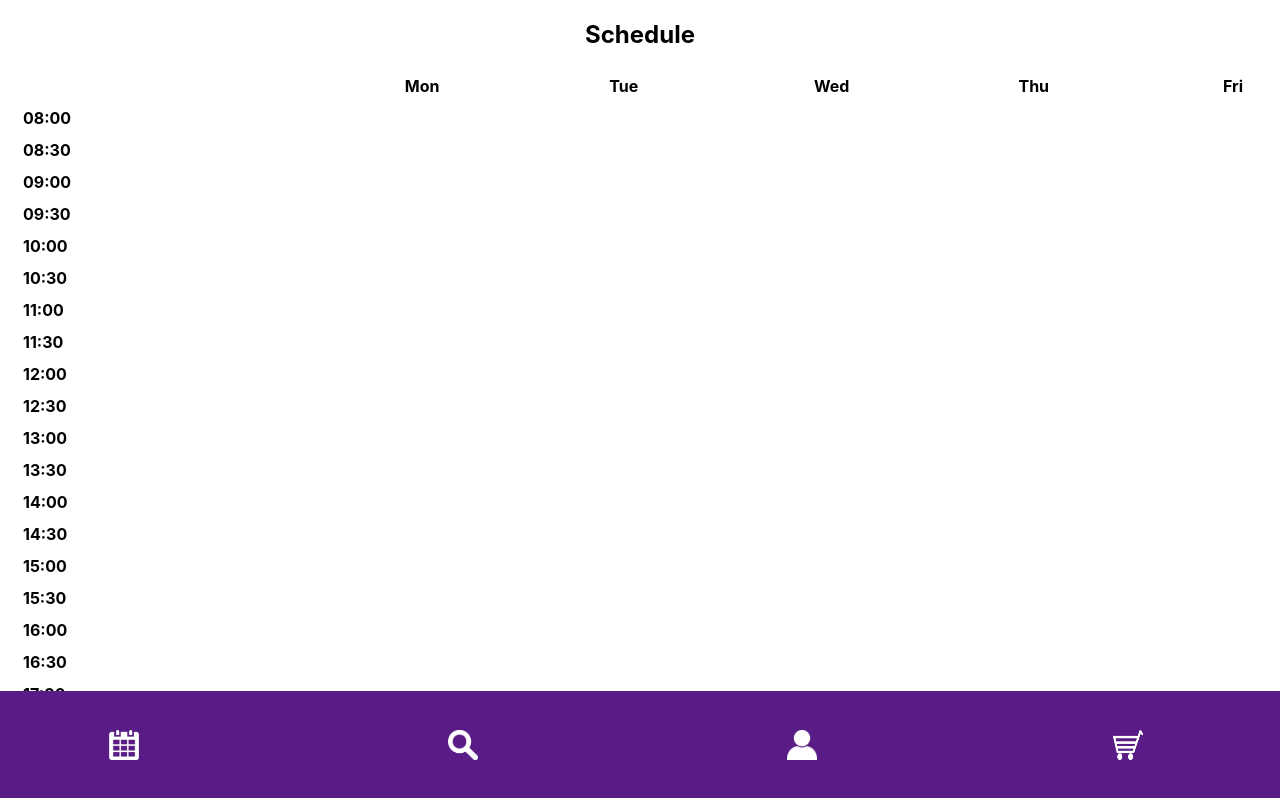
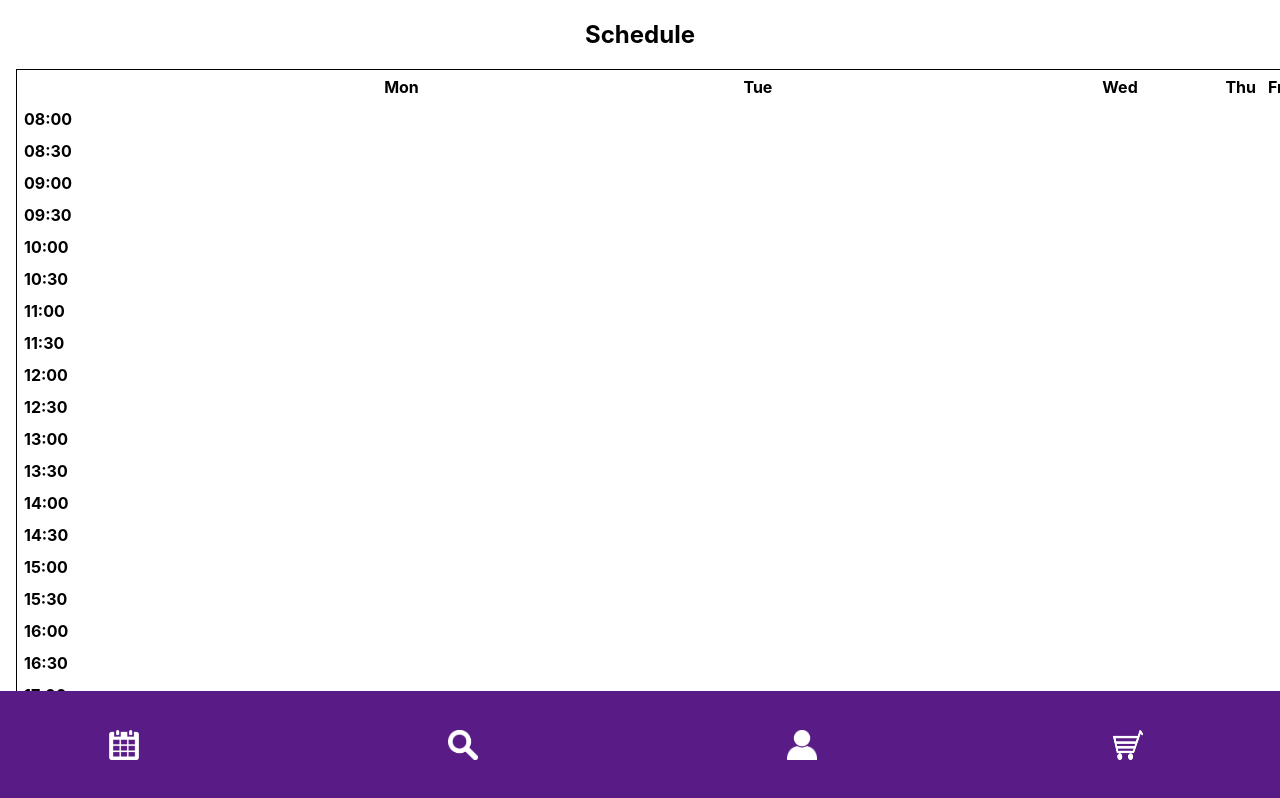
Before and after one commit to agiledev-students-fall2022/final-project-team-albert-pro-max, a React (Create React App) app in the folder front-end/: page /schedule in a window 1280 px wide. Shown: the top 798 px of the page. Built offline with nearby package versions, Linux system fonts and the light colour scheme.

Commit message:
fix css conflicts b/t schedule and coursedetails

```diff
--- a/front-end/src/Schedule.css
+++ b/front-end/src/Schedule.css
@@ -1,17 +1,17 @@
-table {
+.Schedule table {
     width: 100%;
 }
 
-td {
+.Schedule td {
     font-size: 7px;
     text-align: left;
 }
 
-.weekday {
+.Schedule.weekday {
     width: 16%;
 }
 
-table,
+.Schedule table,
 th,
 td {
     border: 1px solid;
--- a/front-end/src/Schedule.js
+++ b/front-end/src/Schedule.js
@@ -94,7 +94,7 @@ const Schedule = ({ show }) => {
     }, [show])
 
     return (
-        <>
+        <div className='Schedule'>
             <h2>Schedule</h2>
             <center>
                 <table>
@@ -113,7 +113,7 @@ const Schedule = ({ show }) => {
                     </tbody>
                 </table>
             </center>
-        </>
+        </div>
     )
 }
 
```
